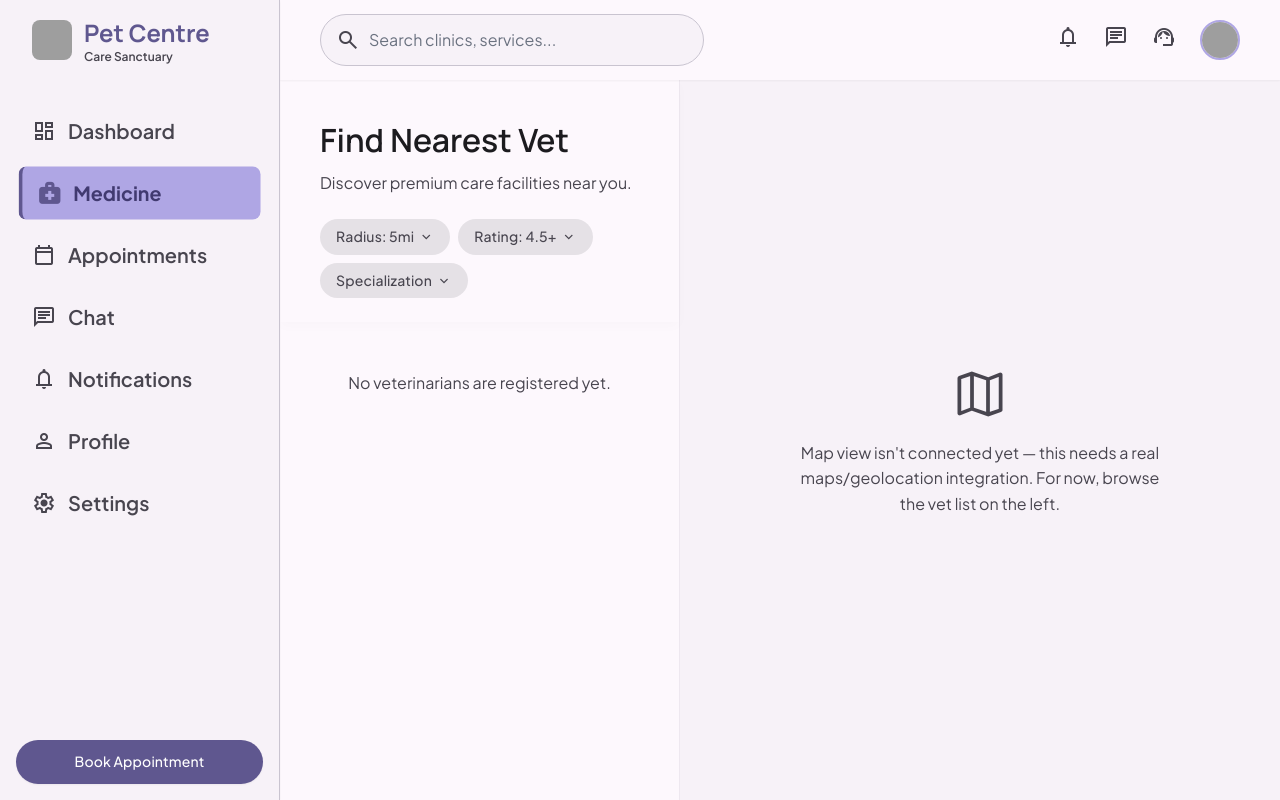
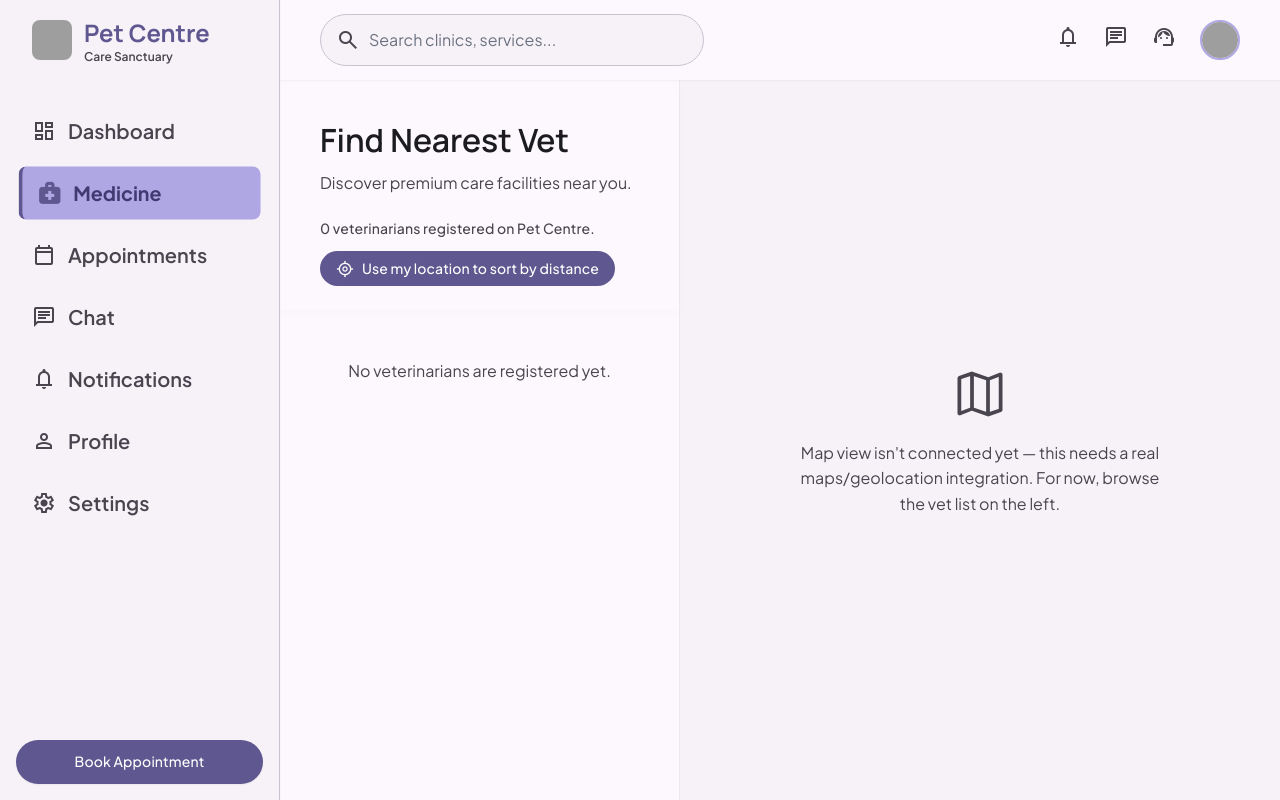
Before and after one commit to RashiBista/PetCenter, a Django app: template PetCentre_RegistrationSystem/templates/core/find_nearest_vet.html in a window 1280 px wide. Run offline with Django 5.2, Linux system fonts and the light colour scheme; the template is opened without the code that fills it, so the values that code supplies are empty; parts of the project's set-up code (start-up, migrations or seed data) failed here and were passed over; some libraries are stand-ins or nearby versions; grey boxes are pictures that could not be loaded.

Commit message:
Updated Dockerfiles

```diff
--- a/PetCentre_RegistrationSystem/templates/core/find_nearest_vet.html
+++ b/PetCentre_RegistrationSystem/templates/core/find_nearest_vet.html
@@ -192,17 +192,12 @@
 <h2 class="font-headline-lg text-headline-lg text-on-surface mb-2">Find Nearest Vet</h2>
 <p class="font-body-md text-body-md text-on-surface-variant mb-6">Discover premium care facilities near you.</p>
 <!-- Filters -->
-<div class="flex flex-wrap gap-2">
-<button class="flex items-center gap-1 px-4 py-2 rounded-full bg-surface-container-highest text-on-surface-variant font-label-md text-label-md hover:bg-primary hover:text-on-primary transition-colors">
-                        Radius: 5mi <span class="material-symbols-outlined text-[16px]">keyboard_arrow_down</span>
+<p class="font-label-md text-label-md text-on-surface-variant">{{ vets|length }} veterinarian{{ vets|length|pluralize }} registered on Pet Centre.</p>
+<button id="use-location-btn" onclick="useMyLocation()" class="mt-3 flex items-center gap-2 px-4 py-2 rounded-full bg-primary text-on-primary font-label-md text-label-md hover:bg-primary/90 transition-colors">
+<span class="material-symbols-outlined text-[18px]">my_location</span>
+Use my location to sort by distance
 </button>
-<button class="flex items-center gap-1 px-4 py-2 rounded-full bg-surface-container-highest text-on-surface-variant font-label-md text-label-md hover:bg-primary hover:text-on-primary transition-colors">
-                        Rating: 4.5+ <span class="material-symbols-outlined text-[16px]">keyboard_arrow_down</span>
-</button>
-<button class="flex items-center gap-1 px-4 py-2 rounded-full bg-surface-container-highest text-on-surface-variant font-label-md text-label-md hover:bg-primary hover:text-on-primary transition-colors">
-                        Specialization <span class="material-symbols-outlined text-[16px]">keyboard_arrow_down</span>
-</button>
-</div>
+{% if has_location %}<p class="mt-2 font-label-sm text-label-sm text-primary">Sorted by distance from your location.</p>{% endif %}
 </div>
 <!-- Scrollable Results -->
 <div class="flex-1 overflow-y-auto p-container-padding-desktop pt-2 flex flex-col gap-card-gap">
@@ -214,6 +209,7 @@
 </p>
 <div class="flex items-center gap-3">
 <span class="px-3 py-1 bg-surface-container text-on-surface-variant rounded-full font-label-sm text-label-sm">{{ vet.vet_profile.specialization|default:"General Practice" }}</span>
+{% if vet.distance %}<span class="px-3 py-1 bg-primary-container text-on-primary-container rounded-full font-label-sm text-label-sm">{{ vet.distance.km|floatformat:1 }} km away</span>{% endif %}
 </div>
 </a>
 {% empty %}
@@ -229,4 +225,28 @@
 </div>
 </div>
 </main>
+<script>
+  function useMyLocation() {
+    const btn = document.getElementById("use-location-btn");
+    if (!navigator.geolocation) {
+      alert("Your browser doesn't support location access.");
+      return;
+    }
+    btn.disabled = true;
+    btn.textContent = "Getting your location...";
+    navigator.geolocation.getCurrentPosition(
+      (pos) => {
+        const url = new URL(window.location.href);
+        url.searchParams.set("lat", pos.coords.latitude);
+        url.searchParams.set("lng", pos.coords.longitude);
+        window.location.href = url.toString();
+      },
+      (err) => {
+        alert("Couldn't get your location: " + err.message);
+        btn.disabled = false;
+        btn.textContent = "Use my location to sort by distance";
+      }
+    );
+  }
+</script>
 </body></html>
```
Also changed, not shown: 1 other file.
